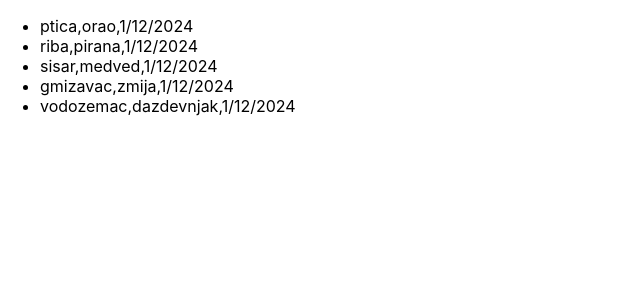
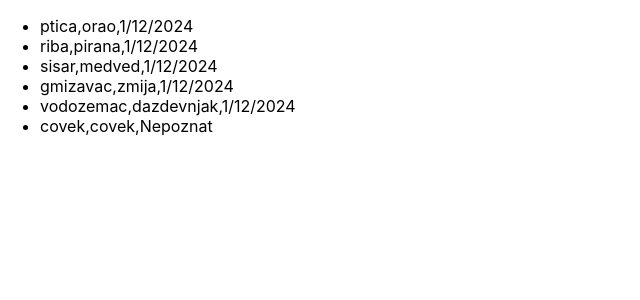
Before and after one commit to brankonan/Zoo-app-REACT, a React (Create React App) app: page / in a window 1280 px wide. Shown: the top 300 px of the page, without its empty margins (0-640 px from the left). Built offline with nearby package versions, Linux system fonts and the light colour scheme.

Commit message:
zadatak2

```diff
--- a/src/AnimalList.js
+++ b/src/AnimalList.js
@@ -32,13 +32,19 @@ function AnimalList() {
       ime: "dazdevnjak",
       datum: new Date().toLocaleDateString(),
     },
+    {
+      id: 6,
+      vrsta: "covek",
+      ime: "covek",
+      datum: null,
+    },
   ];
   return (
     <div>
       <ul>
         {items.map((item) => (
           <li key={item.id}>
-            {item.vrsta},{item.ime},{item.datum}
+            {item.vrsta},{item.ime},{item.datum ? item.datum : "Nepoznat"}
           </li>
         ))}
       </ul>
```
